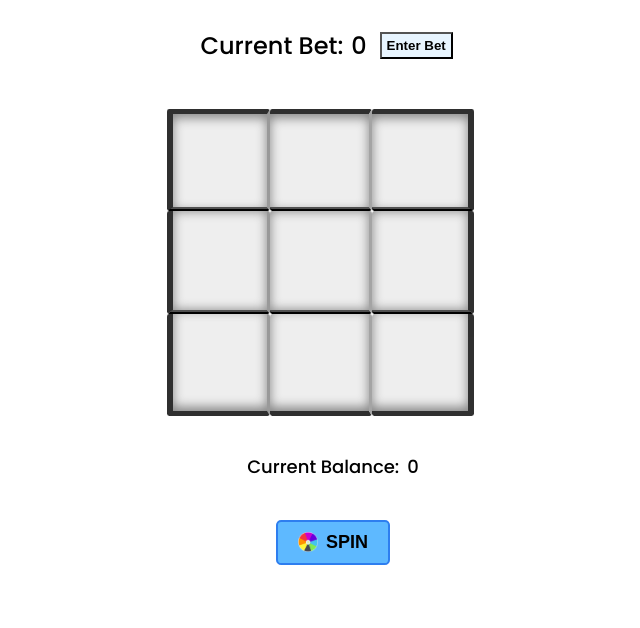
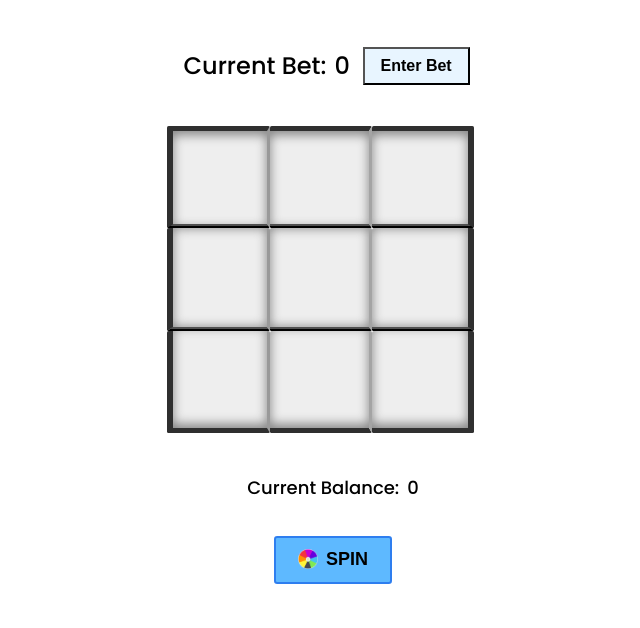
Before and after one commit to EternoSeeker/Slot-Machine, a website with bundled scripts: page index.html in a window 1280 px wide. Shown: the part 172-800 px from the top of the page, without its empty margins (307-947 px from the left). Built offline with nearby package versions, Linux system fonts and the light colour scheme.

Commit message:
minor css changes

```diff
--- a/style.css
+++ b/style.css
@@ -26,6 +26,7 @@
   flex-direction: column;
   justify-content: center;
   align-items: center;
+  flex-shrink: 0;
 }
 
 .heading-text {
@@ -35,14 +36,14 @@
 
 .deposit-text {
   padding-top: 0.5vw;
-  font-size: small;
+  font-size: medium;
 }
 
 .deposit-button {
   background-color: #ece8ff;
   transition-duration: 0.2s;
   margin: 1vw;
-  padding: 5px 6px;
+  padding: 0.4rem 0.9rem;
 }
 
 .deposit-button:hover {
@@ -56,53 +57,40 @@
   transform: translateY(1.5px);
 }
 
-.spin-container {
+.bet-container {
   display: flex;
-  margin: 1rem;
-  margin-bottom: 3vw;
-  text-align: center;
+  flex-direction: row;
   justify-content: center;
   align-items: center;
-  flex-shrink: 0;
+  margin-top: 0.5rem;
+  font-size: x-large;
 }
 
-.spin-button {
+.get-bet-button {
   display: flex;
-  color: black;
   justify-content: center;
   align-items: center;
-  font-size: large;
-  transition-duration: 0.3s;
-  cursor: pointer;
-  padding: 10px 20px;
-  font-weight: bold;
-  background-color: #53b5ffee;
-  border: 0.2vw solid #2e7eef;
-  border-radius: 0.4vw;
+  background-color: #e8f5ff;
+  transition-duration: 0.2s;
+  margin: 1vw;
+  padding: 0.5rem 1rem;
+  font-size: 1rem;
 }
 
-.spin-button:hover {
-  background-color: #2361b9;
+.get-bet-button:hover {
+  background-color: #2b92ff;
   color: white;
-  box-shadow: 0px 5px 8px rgba(144, 146, 159, 0.822);
+  box-shadow: 0.2rem 0.3rem 0.2rem #e8edff;
 }
 
-.spin-button:active {
-  background-color: #2361b9;
-  box-shadow: 0px 3.5px #7e97a4;
-  transform: translateY(2.5px);
-}
-
-.spin-button-contents {
-  display: flex;
-  width: fit-content;
-  gap: 0.5rem;
+.bet-value {
+  padding-left: 0.5rem;
 }
 
 .main-grid {
   display: flex;
   flex-shrink: 0;
-  padding-top: 1vw;
+  /* padding-top: 1rem; */
   flex-direction: row;
 }
 
@@ -120,13 +108,39 @@
   font-size: 4.5vw;
   font-family: "Play", "Poppins", sans-serif;
   text-shadow: 0.1vw 0.1vw 0.2vw #400071cf;
-  margin: 0rem;
-  margin-bottom: 0rem;
-  border-radius: 0.15rem;
+  border-radius: 0.1rem;
   background-color: #eeeeee;
   color: rgb(0, 78, 167);
   cursor: pointer;
-  /* box-shadow: 0px 5px 7px #1a1a1a; left/right top/bottom blurr spread */
+}
+
+.row1 {
+  border-bottom: ridge rgb(80, 80, 80) 0.35vw;
+  border-top: solid rgba(0, 0, 0, 0.8) 0.4vw;
+  box-shadow: inset 0vw 0.3vw 0.8vw #818181;
+}
+
+.row2 {
+  border-bottom: ridge rgb(80, 80, 80) 0.35vw;
+  box-shadow: inset 0vw 0vw 0.8vw #818181;
+}
+
+.row3 {
+  border-bottom: solid rgba(0, 0, 0, 0.8) 0.4vw;
+  box-shadow: inset 0vw -0.3vw 0.8vw #818181;
+}
+
+.col1 {
+  border-right: solid rgb(153, 153, 153) 0.3vw;
+  border-left: solid rgba(0, 0, 0, 0.8) 0.5vw;
+}
+
+.col2 {
+  border-right: solid rgb(164, 164, 164) 0.3vw;
+}
+
+.col3 {
+  border-right: solid rgba(0, 0, 0, 0.8) 0.5vw;
 }
 
 .balance-container {
@@ -138,35 +152,6 @@
 }
 
 .balance-value {
-  padding-left: 0.5rem;
-}
-
-.bet-container {
-  display: flex;
-  flex-direction: row;
-  justify-content: center;
-  align-items: center;
-  margin-top: 0.6rem;
-  font-size: x-large;
-}
-
-.get-bet-button {
-  display: flex;
-  justify-content: center;
-  align-items: center;
-  background-color: #e8f5ff;
-  transition-duration: 0.2s;
-  margin: 1vw;
-  padding: 4px 5px;
-}
-
-.get-bet-button:hover {
-  background-color: #2b92ff;
-  color: white;
-  box-shadow: 3px 4px 3px #e8edff;
-}
-
-.bet-value {
   padding-left: 0.5rem;
 }
 
@@ -198,33 +183,47 @@
   color: black;
 }
 
-.row1 {
-  border-bottom: ridge rgb(80, 80, 80) 0.35vw;
-  border-top: solid rgba(0, 0, 0, 0.8) 0.4vw;
-  box-shadow: inset 0vw 0.3vw 0.8vw #818181;
+.spin-container {
+  display: flex;
+  margin: 0.4rem;
+  margin-bottom: 1rem;
+  text-align: center;
+  justify-content: center;
+  align-items: center;
+  flex-shrink: 0;
 }
 
-.row2 {
-  border-bottom: ridge rgb(80, 80, 80) 0.35vw;
-  box-shadow: inset 0vw 0vw 0.8vw #818181;
+.spin-button {
+  display: flex;
+  color: black;
+  justify-content: center;
+  align-items: center;
+  font-size: large;
+  transition-duration: 0.3s;
+  cursor: pointer;
+  padding: 0.7rem 1.4rem;
+  font-weight: bold;
+  background-color: #53b5ffee;
+  border: 0.2vw solid #2e7eef;
+  border-radius: 0.2rem;
 }
 
-.row3 {
-  border-bottom: solid rgba(0, 0, 0, 0.8) 0.4vw;
-  box-shadow: inset 0vw -0.3vw 0.8vw #818181;
+.spin-button:hover {
+  background-color: #2361b9;
+  color: white;
+  box-shadow: 0px 0.3rem 0.6rem rgba(144, 146, 159, 0.822);
 }
 
-.col1 {
-  border-right: solid rgb(153, 153, 153) 0.3vw;
-  border-left: solid rgba(0, 0, 0, 0.8) 0.5vw;
+.spin-button:active {
+  background-color: #2361b9;
+  box-shadow: 0px 0.3rem #7e97a4;
+  transform: translateY(0.2rem);
 }
 
-.col2 {
-  border-right: solid rgb(164, 164, 164) 0.3vw;
-}
-
-.col3 {
-  border-right: solid rgba(0, 0, 0, 0.8) 0.5vw;
+.spin-button-contents {
+  display: flex;
+  width: fit-content;
+  gap: 0.5rem;
 }
 
 /*
```
